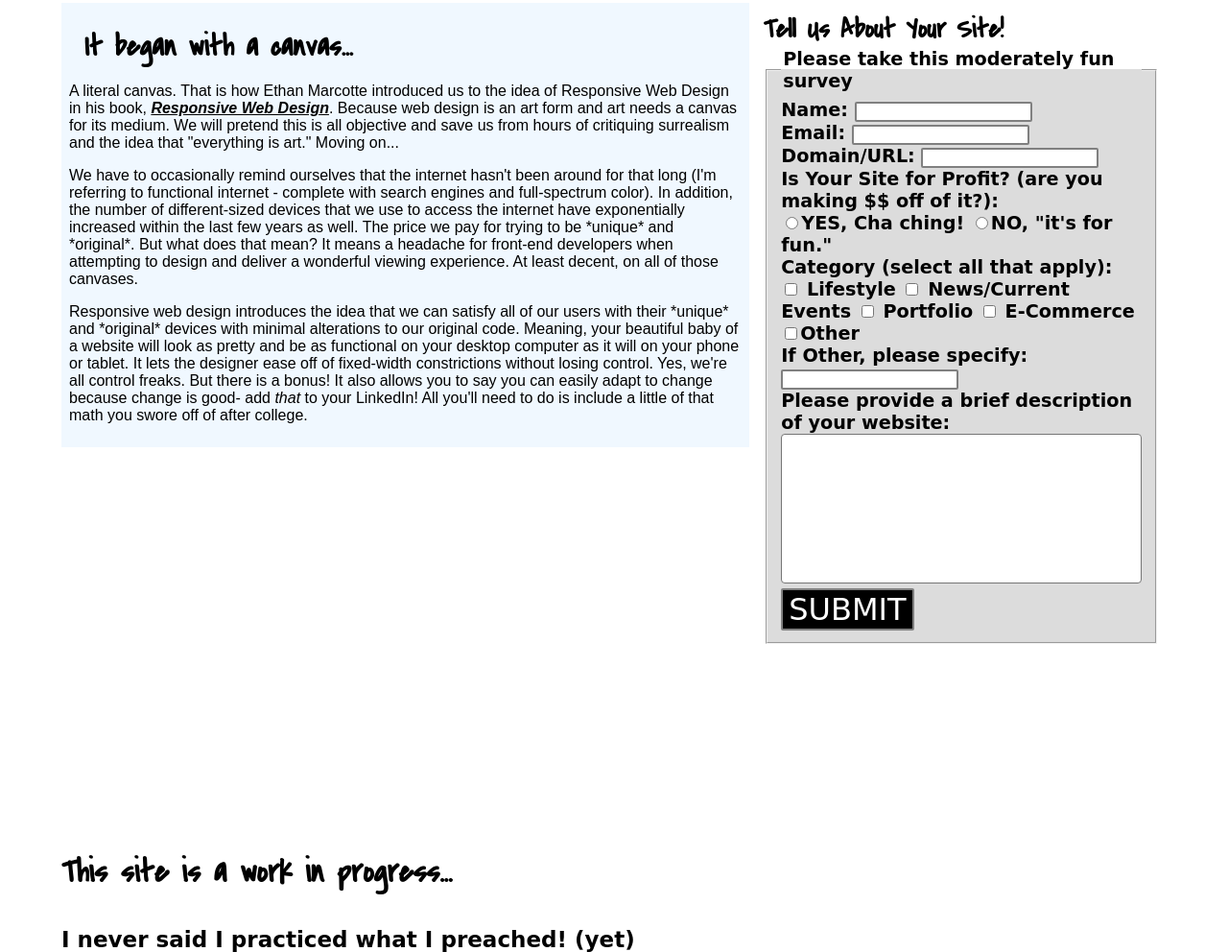
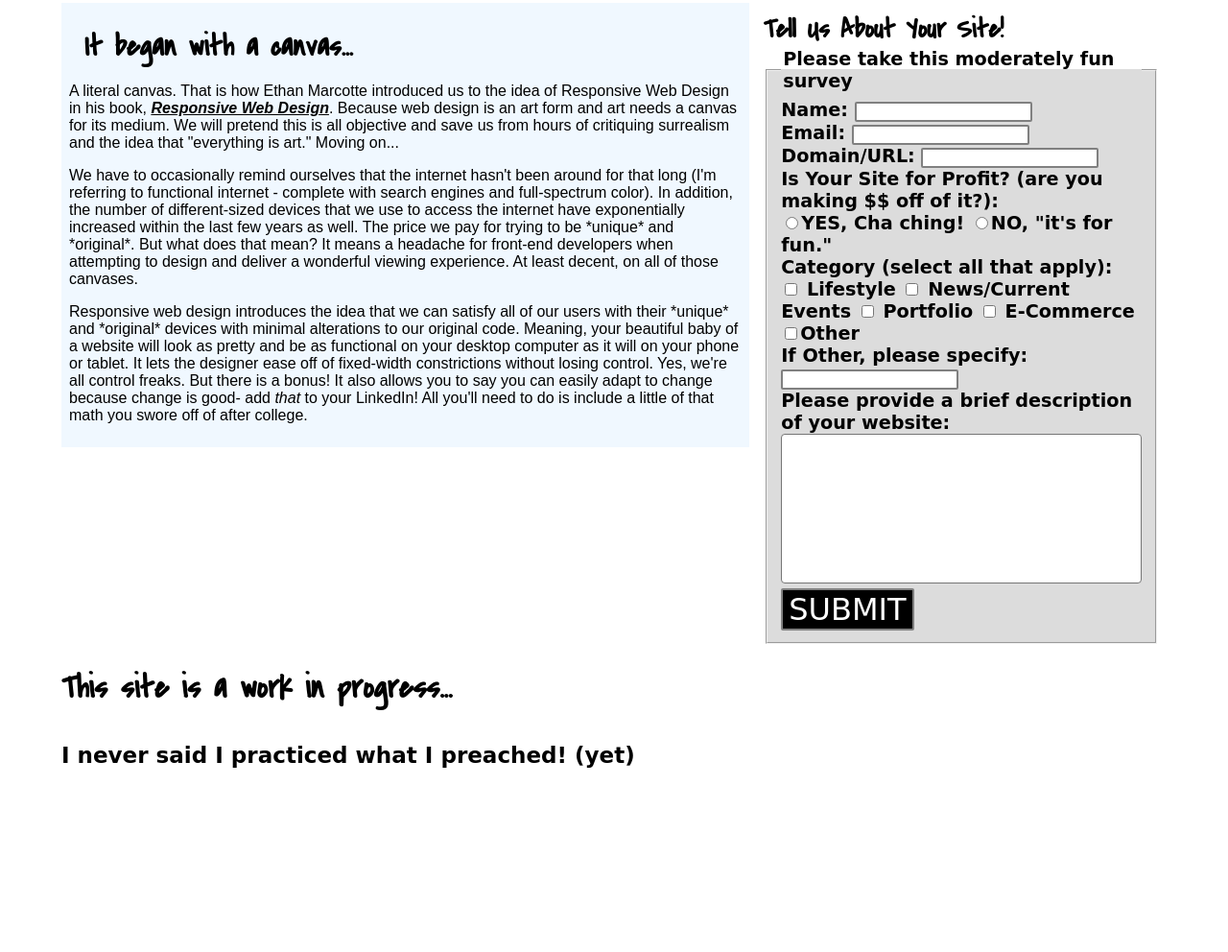
Before and after one commit to kel-dao/JShomework2, a plain HTML site: page index.html in a window 1280 px wide. Shown: the part 179-1171 px from the top of the page at 96% size. After the commit the page ends 979 px from the top, so only its background shows below. Drawn offline with Linux system fonts and the light colour scheme; a web font is replaced by a local one.

Commit message:
adjust spacing

```diff
--- a/rwd.css
+++ b/rwd.css
@@ -47,7 +47,7 @@ h5 {
 }
 
 footer {
-  margin-top: 20em;
+  margin-top: 10em;
   background-color: white;
   font-size: 1.2rem;
   width: 61.8888889%;
```
